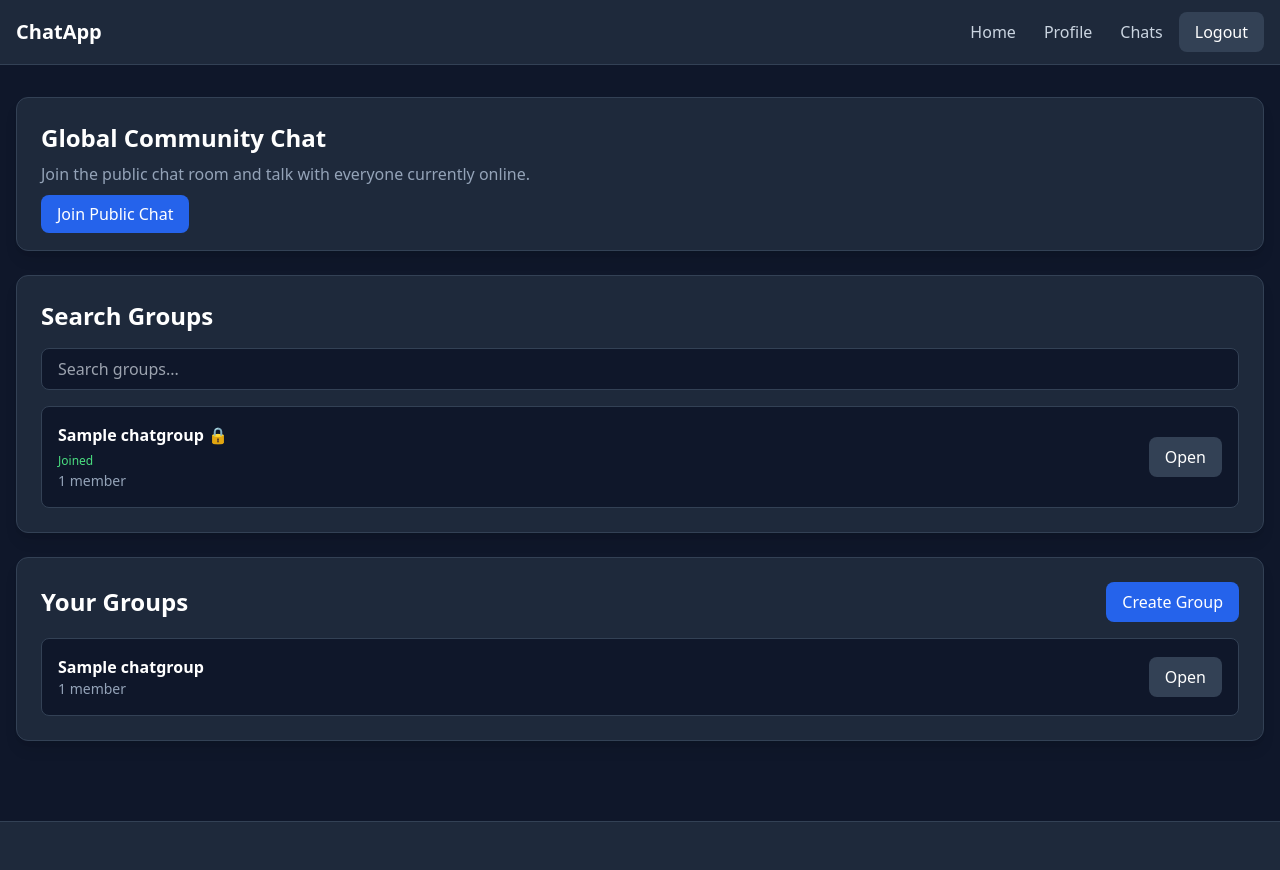
After one commit to Inder0/ChatApp, a Django app: page / in a window 1280 px wide. The commit adds this page. Run offline with Django 5.2, Linux system fonts and the light colour scheme; a user stored in the database is signed in; tables that the repository leaves empty hold one stand-in row (values such as "Sample post"); some libraries are stand-ins or nearby versions.

Commit message:
add multiple feature and chatgroup support

```diff
--- /dev/null
+++ b/chat/templates/chat/home.html
@@ -0,0 +1,87 @@
+{% extends 'base.html' %}
+{% block title %}
+    Home
+{% endblock %}
+{% block content %}
+
+<div class="space-y-6">
+    <div class="card">
+        <h1 class="heading-2 mb-2">
+            Global Community Chat
+        </h1>
+        <p class="text-muted mb-4">
+            Join the public chat room and talk with everyone currently online.
+        </p>
+        <a href="{% url 'chatroom' 'public-chat' %}" class="button">
+            Join Public Chat
+        </a>
+
+    </div>
+
+    <div class="card">
+        <h2 class="heading-2 mb-4">
+            Search Groups
+        </h2>
+
+        <input
+            type="text"
+            name="q"
+            placeholder="Search groups..."
+            class="form-input"
+            hx-get="{% url 'group-search' %}"
+            hx-trigger="keyup changed delay:300ms"
+            hx-target="#group-results"
+            hx-swap="innerHTML"
+            hx-indicator="#group-loading"
+        >
+
+        <div id="group-results" class="mt-4">
+            {% include 'chat/partials/group_search_results.html' with groups=top_groups %}
+        </div>
+    </div>
+    <div class="card">
+        <div class="flex justify-between items-center mb-4">
+            <h2 class="heading-2">
+                Your Groups
+            </h2>
+            <a href="{% url 'create-group-chat' %}" class="button">
+                Create Group
+            </a>
+        </div>
+        {% if joined_groups %}
+            <div class="space-y-3">
+                {% for group in joined_groups %}
+                    <div class="bg-slate-900 rounded-lg p-4 border border-slate-700">
+                        <div class="flex justify-between items-center">
+                            <div>
+                                <h3 class="font-semibold text-white">
+                                    {{ group.title }}
+                                </h3>
+                                <p class="text-sm text-slate-400">
+                                    {{ group.members.count }} member{{ group.members.count|pluralize }}
+                                </p>
+                            </div>
+                            <a
+                                href="{% url 'chatroom' group.group_name %}"
+                                class="button-secondary"
+                            >
+                                Open
+                            </a>
+                        </div>
+                    </div>
+                {% endfor %}
+            </div>
+
+        {% else %}
+
+            <p class="text-muted">
+                No groups joined yet.
+            </p>
+
+        {% endif %}
+
+    </div>
+
+</div>
+
+{% endblock %}
--- /dev/null
+++ b/chat/templates/chat/partials/group_search_results.html
@@ -0,0 +1,44 @@
+{% if groups %}
+    <div class="space-y-3">
+        {% for group in groups %}
+            <div class="bg-slate-900 rounded-lg p-4 border border-slate-700">
+                <div class="flex justify-between items-center">
+                    <div>
+                        <h3 class="font-semibold text-white">
+                            {{ group.title }}
+                            {% if group.is_protected %}
+                                🔒
+                            {% endif %}
+                        </h3>
+                        {% if request.user in group.members.all %}
+                            <span class="text-green-400 text-xs">
+                                Joined
+                            </span>
+                        {% else %}
+                            <span class="text-red-400 text-xs">
+                                Not Joined
+                            </span>
+                        {% endif %}
+
+                        <p class="text-sm text-slate-400">
+                            {{ group.members.count }}
+                            member{{ group.members.count|pluralize }}
+                        </p>
+                    </div>
+                    <a href="{% url 'chatroom' group.group_name %}" class="button-secondary">
+                        Open
+                    </a>
+                </div>
+
+            </div>
+
+        {% endfor %}
+
+    </div>
+{% else %}
+
+    <p class="text-muted">
+        No groups found.
+    </p>
+
+{% endif %}
--- a/chat/templates/chat/partials/private_chat_menu.html
+++ b/chat/templates/chat/partials/private_chat_menu.html
@@ -8,7 +8,6 @@
             Close
         </button>
         </h2>
-
         <input
             type="text"
             name="q"
@@ -19,11 +18,8 @@
             hx-target="#chat-results"
             hx-swap="innerHTML"
         >
-
         <div id="chat-results" class="mt-4">
             {% include 'chat/partials/chat_list_items.html' %}
         </div>
-
     </div>
-
 </div>
--- a/chat/urls.py
+++ b/chat/urls.py
@@ -2,9 +2,13 @@ from django.urls import path
 from .views import *
 
 urlpatterns = [
-    path('', chat_view, name='home'),
+    path('', home, name='home'),
     path('start-chat/<str:username>/',get_or_create_chatroom,name='start-chat'),
     path('chat/room/<str:chatroom_name>/',chat_view,name='chatroom'),
     path('private/',private_chats_menu,name='private-chat-menu'),
-    path('private/search/',search_private_chats,name='chat-search')
+    path('private/search/',search_private_chats,name='chat-search'),
+    path('group/create/',create_group_chat,name='create-group-chat'),
+    path('group/search/',search_group_chat,name='group-search'),
+    path('group/leave/<str:chatroom_name>/',leave_group,name='leave-group'),
+    path('group/verify-password/<str:chatroom_name>/',verify_password,name='verify-group-password'),
 ]
--- a/chat/views.py
+++ b/chat/views.py
@@ -2,24 +2,41 @@ from django.shortcuts import render,redirect
 from django.shortcuts import get_object_or_404
 from django.contrib.auth.decorators import login_required
 from .models import ChatGroup,Message
-from .forms import ChatMessageForm
+from .forms import ChatMessageForm,GroupChatForm
 from django.contrib.auth.models import User
+from django.contrib import messages
 from django.http import Http404
-from django.contrib.auth.mixins import LoginRequiredMixin
-from django.views.generic import ListView
+from django.contrib.auth.hashers import make_password,check_password
 
 # Create your views here.
 
 @login_required
+def home(request):
+    joined_groups=request.user.chat_groups.filter(is_private=False).exclude(group_name='public-chat').order_by('-updated_at')[:5]
+    top_groups=ChatGroup.objects.filter(is_private=False).exclude(group_name='public-chat').order_by('-updated_at')[:5]
+    return render(request,'chat/home.html',{'joined_groups':joined_groups,'top_groups':top_groups})
+
+
+
+@login_required
 def chat_view(request,chatroom_name='public-chat'):
     group=get_object_or_404(ChatGroup,group_name=chatroom_name)
+    if group.is_protected:
+        has_access = request.session.get(f'group_access_{group.id}')
+        if not has_access:
+            return redirect('verify-group-password',chatroom_name=group.group_name)
     chat_messages=group.messages.all()[:30]
     form=ChatMessageForm()
     other_user=None
+    group_members=None
     if group.is_private:
         if request.user not in group.members.all():
             raise Http404()
         other_user=group.members.exclude(id=request.user.id).first()
+    else:
+        if request.user not in group.members.all():
+            group.members.add(request.user)
+        group_members = group.members.all()
 
     if request.htmx:
         form=ChatMessageForm(request.POST)
@@ -28,13 +45,10 @@ def chat_view(request,chatroom_name='public-chat'):
             message.group=group
             message.author=request.user
             message.save()
-            context={
-                'message':message,
-                'user':request.user
-            }
-            return render(request,'chat/partials/message.html',{'chat_message':message})
 
-    return render(request, 'chat/chat.html',{'chat_messages':chat_messages,'form':form,'group':group,'other_user':other_user})
+            return render(request,'chat/partials/message.html',{'chat_message':message,})
+
+    return render(request, 'chat/chat.html',{'chat_messages':chat_messages,'form':form,'group':group,'other_user':other_user,'group_members':group_members})
 
 @login_required
 def get_or_create_chatroom(request,username):
@@ -42,17 +56,13 @@ def get_or_create_chatroom(request,username):
         return redirect('home')
     user=User.objects.get(username=username)
     private_chats=request.user.chat_groups.filter(is_private=True)
-    if private_chats.exists():
-        for chat in private_chats:
-            if user in chat.members.all():
-                chat=chat
-                break
-            else:
-                chat=ChatGroup.objects.create(is_private=True)
-                chat.members.add(request.user,user)
-    else:
-        chat=ChatGroup.objects.create(is_private=True)
-        chat.members.add(request.user,user)
+    for chat in private_chats:
+        if user in chat.members.all():
+            return redirect('chatroom',chatroom_name=chat.group_name)
+
+    chat=ChatGroup.objects.create(is_private=True)
+    chat.members.add(request.user,user)
+
 
     return redirect('chatroom',chatroom_name=chat.group_name)
 
@@ -65,6 +75,7 @@ def private_chats_menu(request):
 @login_required
 def search_private_chats(request):
     query=request.GET.get('q','').lower()
+    users=[]
     chats=request.user.chat_groups.filter(is_private=True,).prefetch_related('members').order_by('-updated_at')
     if query:
         filtered_chats=[]
@@ -78,28 +89,56 @@ def search_private_chats(request):
         users=User.objects.filter(username__icontains=query).exclude(id__in=existing_users).exclude(id=request.user.id)[:10]
 
         chats=filtered_chats
-    return render(request,'chat/partials/chat_list_items.html',{'chats':chats,'users':users if users else []})
+    return render(request,'chat/partials/chat_list_items.html',{'chats':chats,'users':users})
 
-# @login_required
-# def search_private_chats(request):
-#     query = request.GET.get('q', '')
+@login_required
+def create_group_chat(request):
+    form=GroupChatForm()
+    if request.method=='POST':
+        form=GroupChatForm(request.POST)
+        if form.is_valid():
+            group=form.save(commit=False)
+            if group.is_protected:
+                group.password=make_password(group.password)
+            group.admin=request.user
+            group.save()
+            group.members.add(request.user)
+            return redirect('chatroom',chatroom_name=group.group_name)
+    return render(request,'chat/partials/create_group_chat.html',{'form':form})
 
-#     print("CURRENT USER:", request.user.username)
+@login_required
+def search_group_chat(request):
+    q=request.GET.get('q','').lower()
+    groups=ChatGroup.objects.filter(is_private=False).exclude(group_name='public-chat').order_by('-updated_at')
+    if q:
+        groups=groups.filter(title__icontains=q)
+    return render(request,'chat/partials/group_search_results.html',{'groups':groups})
 
-#     chats = request.user.chat_groups.filter(
-#         is_private=True
-#     )
+@login_required
+def leave_group(request,chatroom_name):
+    group=get_object_or_404(ChatGroup,group_name=chatroom_name)
+    if group.group_name == 'public-chat':
+        return redirect('home')
+    if group.is_private:
+        return redirect('home')
+    if request.user==group.admin:
+        group.delete()
+        return redirect('home')
 
-#     print("ALL PRIVATE CHATS:", chats.count())
+    group.members.remove(request.user)
+    return redirect('home')
 
-#     for chat in chats:
-#         print("CHAT:", chat.group_name)
-
-#         for member in chat.members.all():
-#             print("MEMBER:", member.username)
-
-#     return render(
-#         request,
-#         'chat/partials/chat_list_items.html',
-#         {'chats': chats}
-#     )
+@login_required
+def verify_password(request,chatroom_name):
+    group=get_object_or_404(ChatGroup,group_name=chatroom_name)
+    if not group.is_protected:
+        return redirect('chatroom',chatroom_name=group.group_name)
+    if request.method=='POST':
+        password=request.POST.get('password')
+        if check_password(password,group.password):
+            request.session[f'group_access_{group.id}']=True
+            return redirect('chatroom',chatroom_name=group.group_name)
+        else:
+            messages.error(request,'Incorrect Password')
+            return redirect('verify-group-password',chatroom_name=group.group_name)
+    return render(request,'chat/partials/verify_password.html',{'group':group})
--- a/templates/base.html
+++ b/templates/base.html
@@ -120,12 +120,14 @@
                             Profile
                         </a>
 
+
+
+                        <button hx-get="{% url 'private-chat-menu' %}" class="navlink" hx-target="#slide-menu" hx-swap="innerHTML">
+                            Chats
+                        </button>
                         <a href="{% url 'account_logout' %}" onclick="return confirm('Are you sure you want to logout?')" class="button-secondary">
                             Logout
                         </a>
-                        <button hx-get="{% url 'private-chat-menu' %}" class="navlink" hx-target="#slide-menu" hx-swap="innerHTML">
-                            Chats
-                        </button>
 
 
                     {% else %}
--- a/templates/registration/password_reset_form.html
+++ b/templates/registration/password_reset_form.html
@@ -22,7 +22,7 @@
             </div>
 
             {% for error,text in form.errors.items %}
-                <p class="text-red-500 text-sm">{{ text }}</p>
+                <p class="!text-red-500 text-sm">{{ text }}</p>
             {% endfor %}
 
             <button class="w-full bg-blue-900 text-white py-2 rounded-lg hover:bg-blue-900">
```
Also changed, not shown: chat/consumers.py (+6 -3 lines), chat/forms.py (+24 -0 lines), chat/models.py (+4 -3 lines), chat/templates/chat/chat.html (+40 -6 lines), chat/templates/chat/partials/chat_list_items.html (+0 -10 lines), chat/templates/chat/partials/create_group_chat.html (added, +38 -0 lines), chat/templates/chat/partials/verify_password.html (added, +27 -0 lines), chat/migrations/0007_chatgroup_admin_chatgroup_title_and_more.py (added), chat/migrations/0008_chatgroup_is_protected_alter_chatgroup_group_name.py (added), chat/migrations/0009_chatgroup_password_alter_chatgroup_group_name.py (added).
